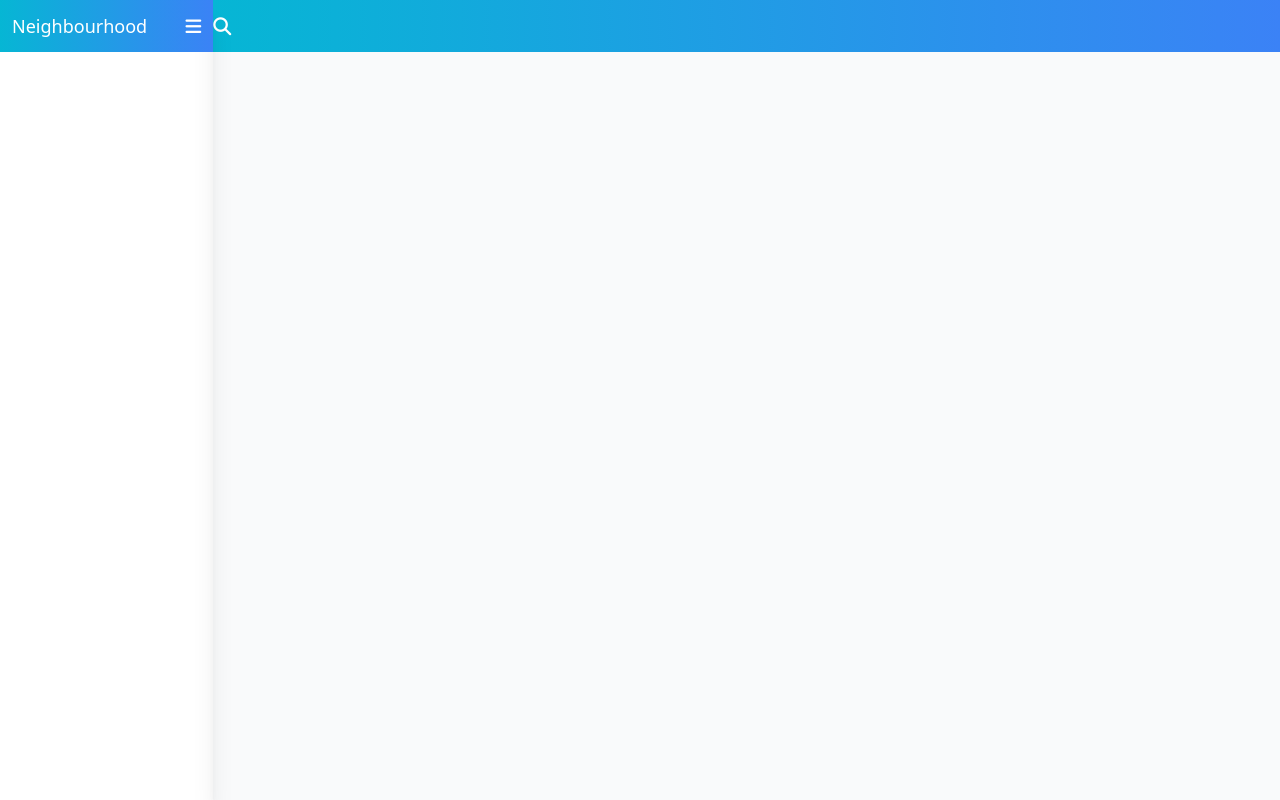
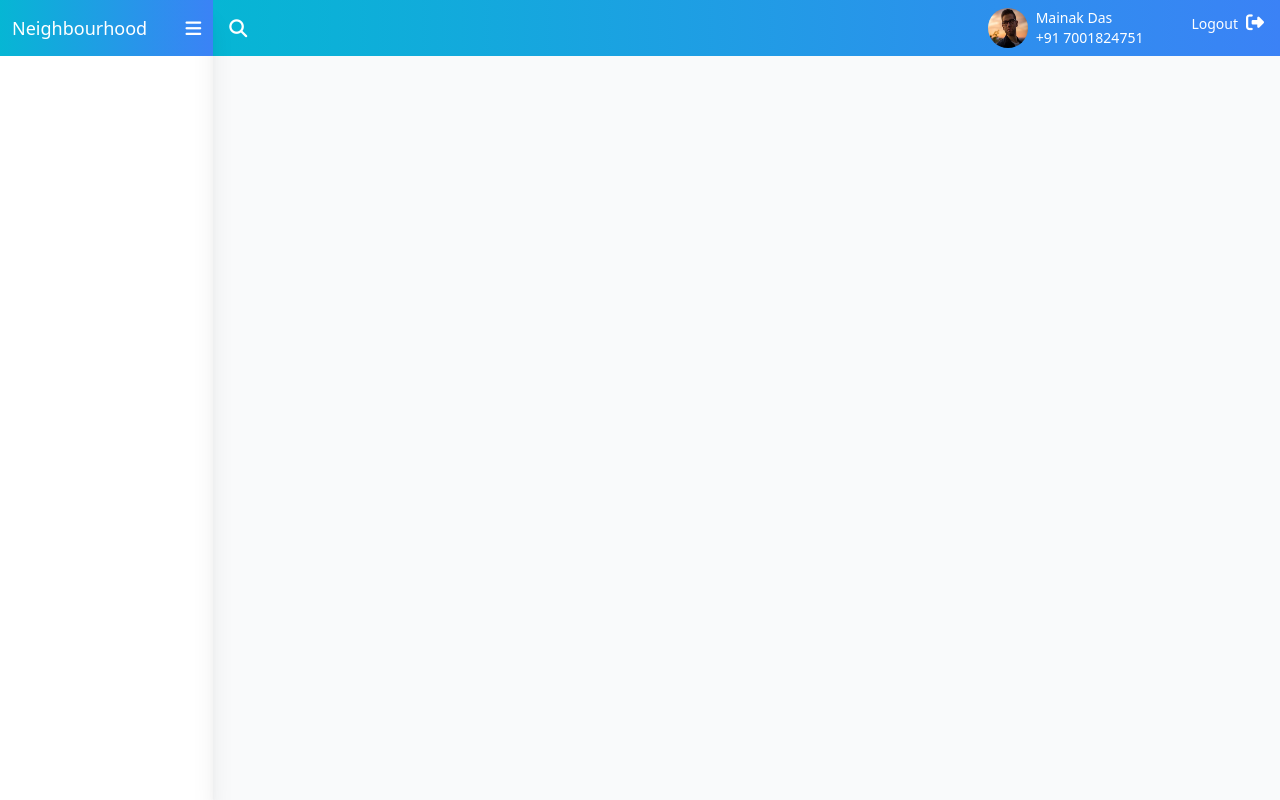
Before and after one commit to Arindam01gi/HousingAppAdmin, a React (Create React App) app: page /neighbourhood/society-admin/admin-dashboard in a window 1280 px wide. Built offline with nearby package versions, Linux system fonts and the light colour scheme.

Commit message:
started dashboard screen

```diff
--- a/src/views/society-admin/dashboard/DashboardView.tsx
+++ b/src/views/society-admin/dashboard/DashboardView.tsx
@@ -1,16 +1,28 @@
+import profile from "../../../assets/images/profile.jpg";
 const DashboardView = () => {
     return(
         <div className="grid grid-cols-12 h-screen">
         <div className="shadow-xl z-40 col-span-2">
-            <div className="flex justify-between items-center px-3 text-white text-lg bg-gradient-to-r from-cyan-500 to-blue-500 py-3">
+            <div className="flex justify-between items-center px-3 text-white text-lg bg-gradient-to-r from-cyan-500 to-blue-500 py-3  h-14">
                 <span className="font-medium">Neighbourhood</span>
                 <i className="fa-solid fa-bars text-white"></i>
             </div>
          </div>
-        <div className="shadow-xl bg-gray-50 col-span-10">
-            <div className=" flex items-center text-white text-lg bg-gradient-to-r from-cyan-500 to-blue-500 py-3">
+        <div className="shadow-xl bg-gray-50 col-span-10 ">
+            <div className=" flex justify-between px-4 items-center text-white text-lg bg-gradient-to-r from-cyan-500 to-blue-500 py-2 h-14">
                 <div>
                     <i className="fa-solid fa-magnifying-glass text-white"></i>
+                </div>
+                <div className="flex flex-row">
+                    <img src={profile} className="rounded-full" alt="profile image" width="40" height="25" />
+                    <div className="flex flex-col mx-2">
+                        <span className="text-sm font-medium">Mainak Das</span>
+                        <span className="text-sm">+91 7001824751</span>
+                    </div>
+                    <div className="justify-center">
+                        <span className="text-sm font-medium ml-10">Logout</span>
+                        <i className="fa-solid ml-2 fa-right-from-bracket text-white"></i>
+                    </div>
                 </div>
             </div>
         </div>
```
Also changed, not shown: src/assets/images/profile.jpg (added).
